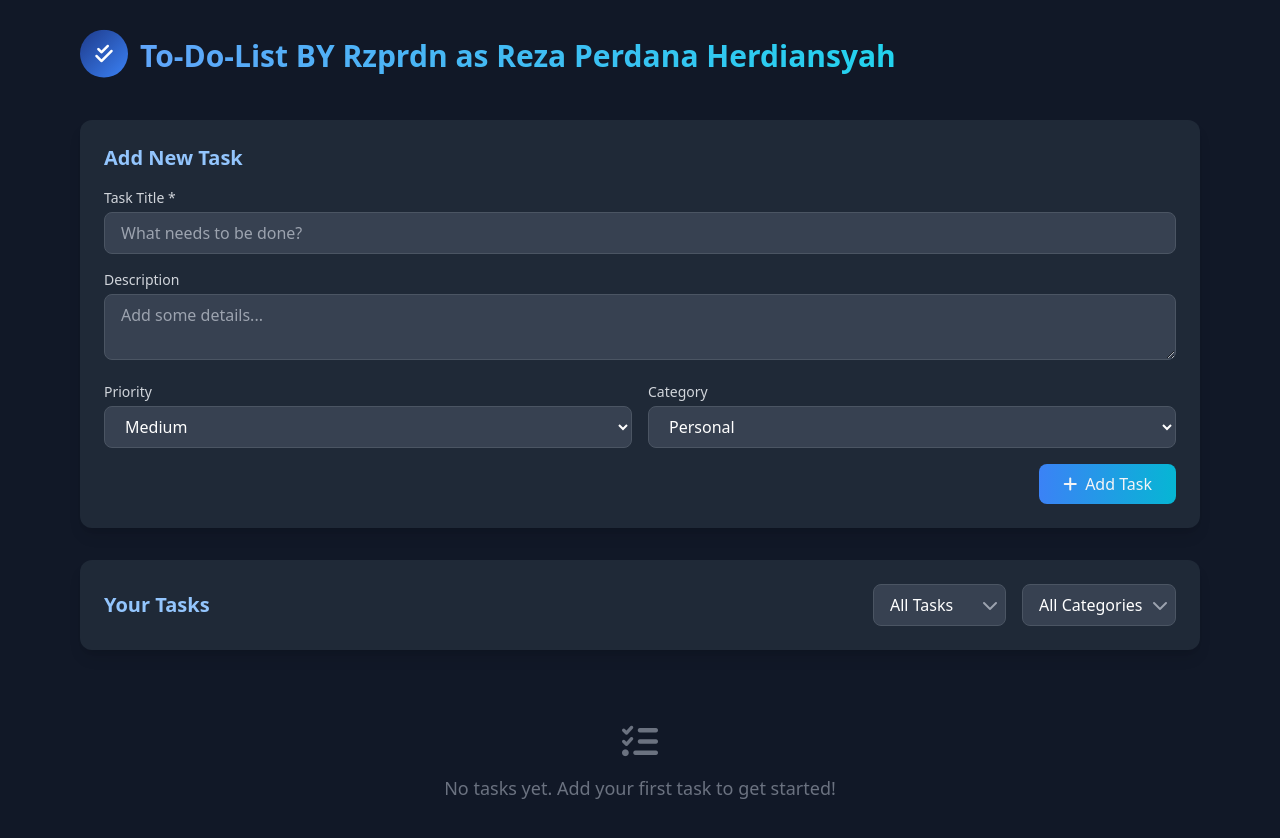
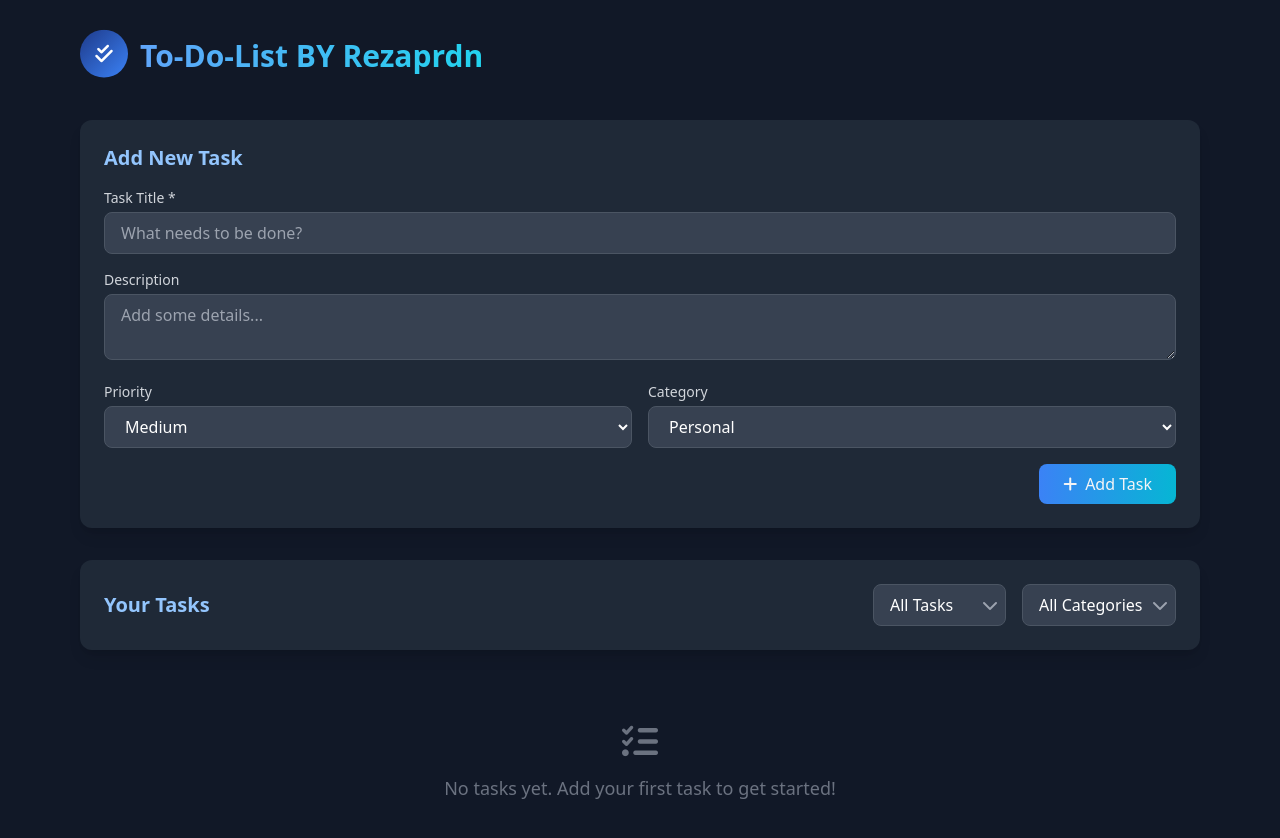
Before and after one commit to Revou-Coding-Camp/codingcamp-18-aug-25-Rezaprdn, a plain HTML site: page index.html in a window 1280 px wide. Drawn offline with nearby package versions, Linux system fonts and the light colour scheme.

Commit message:
Update index.html

```diff
--- a/index.html
+++ b/index.html
@@ -58,7 +58,7 @@
                     <i class="fas fa-check-double text-white text-xl"></i>
                 </div>
                 <h1 class="text-3xl font-bold bg-clip-text text-transparent bg-gradient-to-r from-blue-400 to-cyan-400">
-                    To-Do-List BY Rzprdn as Reza Perdana Herdiansyah
+                    To-Do-List BY Rezaprdn
                 </h1>
             </div>
         </header>
```
